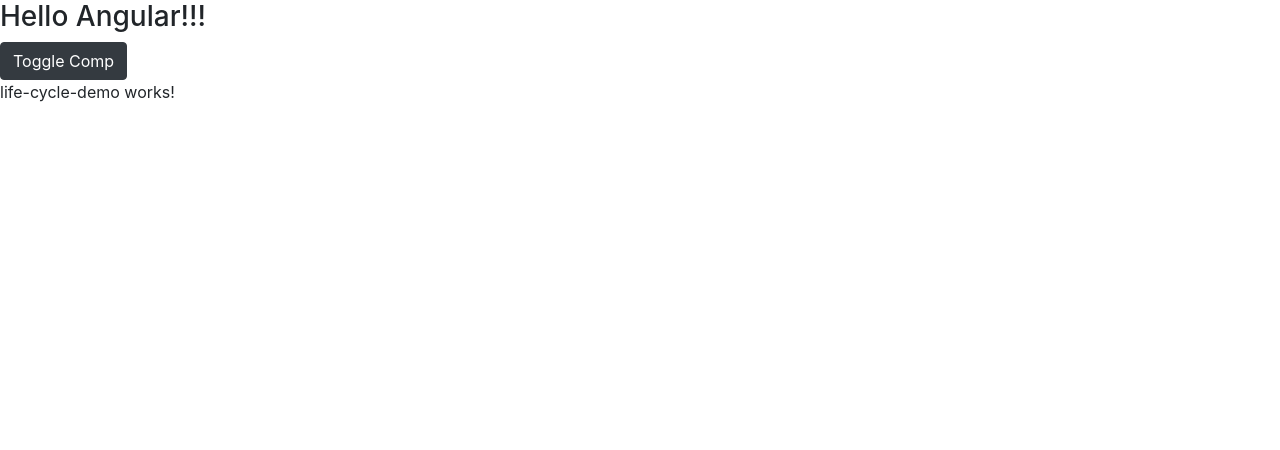
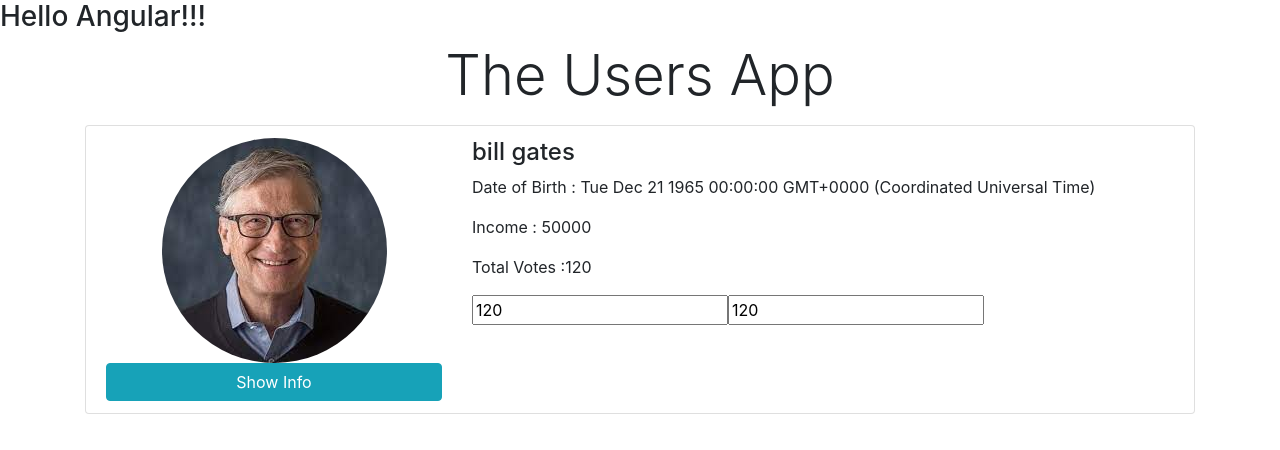
Before and after one commit to synergy2411/ng-feb-21, an Angular app in the folder users-app/: page / in a window 1280 px wide. Shown: the top 450 px of the page. Built offline with nearby package versions, Linux system fonts and the light colour scheme.

Commit message:
code refactored

```diff
--- a/users-app/src/app/app.component.html
+++ b/users-app/src/app/app.component.html
@@ -1,7 +1,7 @@
 <h3>Hello Angular!!!</h3>
 
-<button class="btn btn-dark" (click)="showComp = !showComp">Toggle Comp</button>
+<!-- <button class="btn btn-dark" (click)="showComp = !showComp">Toggle Comp</button>
 
-<app-life-cycle-demo *ngIf="showComp" [title]="title"></app-life-cycle-demo>
+<app-life-cycle-demo *ngIf="showComp" [title]="title"></app-life-cycle-demo> -->
 
-<!-- <app-users></app-users> -->
+<app-users></app-users>
--- a/users-app/src/app/components/users/user-img/user-img.component.ts
+++ b/users-app/src/app/components/users/user-img/user-img.component.ts
@@ -1,4 +1,5 @@
 import { Component, Input, Output, EventEmitter } from '@angular/core';
+import { IUser } from 'src/app/model/user.model';
 
 @Component({
   selector: 'app-user-img',
@@ -6,8 +7,8 @@ import { Component, Input, Output, EventEmitter } from '@angular/core';
   styleUrls: ['./user-img.component.css']
 })
 export class UserImgComponent{
-  @Input() user : any;
-  @Output() childEvent = new EventEmitter<any>()
+  @Input() user : IUser;
+  @Output() childEvent = new EventEmitter<IUser>()
 
   onBtnClick(){
     this.childEvent.emit(this.user)
--- a/users-app/src/app/components/users/user-info/user-info.component.ts
+++ b/users-app/src/app/components/users/user-info/user-info.component.ts
@@ -1,4 +1,5 @@
 import { Component, Input } from '@angular/core';
+import { IUser } from 'src/app/model/user.model';
 
 @Component({
   selector: 'app-user-info',
@@ -6,5 +7,5 @@ import { Component, Input } from '@angular/core';
   styleUrls: ['./user-info.component.css']
 })
 export class UserInfoComponent {
-  @Input() user : any;
+  @Input() user : IUser;
 }
--- a/users-app/src/app/components/users/users.component.html
+++ b/users-app/src/app/components/users/users.component.html
@@ -7,9 +7,9 @@
         <app-user-img (childEvent)="onMoreInfo($event)"
           [user]="user">
 
-          <!-- <header>Header Info</header>
+          <!-- <header>Header Info</header> -->
           <main class="my-content">Show Info</main>
-          <footer>Footer info</footer> -->
+          <!-- <footer>Footer info</footer> -->
 
         </app-user-img>
       </div>
--- a/users-app/src/app/components/users/users.component.ts
+++ b/users-app/src/app/components/users/users.component.ts
@@ -1,24 +1,20 @@
-import { Component } from '@angular/core';
-
+import { Component, OnInit } from '@angular/core';
+import { IUser } from 'src/app/model/user.model';
+import { USER_DATA } from 'src/app/model/mocks';
 
 @Component({
   selector : "app-users",
   templateUrl : `./users.component.html`,
   styleUrls : [`./users.component.css`]
 })
-export class UsersComponent{
-  user = {
-    firstName : "bill",
-    lastName : "gates",
-    dob : new Date("Dec 21, 1965"),
-    isWorking : true,
-    company : "Microsoft",
-    income : 50000,
-    imagePath : "./assets/images/bill.jpg",
-    votes : 120
+export class UsersComponent implements OnInit{
+  user : IUser;
+
+  ngOnInit(): void {
+      this.user = USER_DATA
   }
 
-  onMoreInfo(usr : any){
+  onMoreInfo(usr : IUser){
     alert(`Mr. ${usr.lastName} is working with ${usr.company}`)
   }
 }
--- /dev/null
+++ b/users-app/src/app/model/mocks.ts
@@ -0,0 +1,12 @@
+import { IUser } from './user.model';
+
+export const USER_DATA: IUser = {
+  firstName: 'bill',
+  lastName: 'gates',
+  dob: new Date('Dec 21, 1965'),
+  isWorking: true,
+  company: 'Microsoft',
+  income: 50000,
+  imagePath: './assets/images/bill.jpg',
+  votes: 120,
+};
```
Also changed, not shown: users-app/src/app/model/user.model.ts (added, +10 -0 lines).
